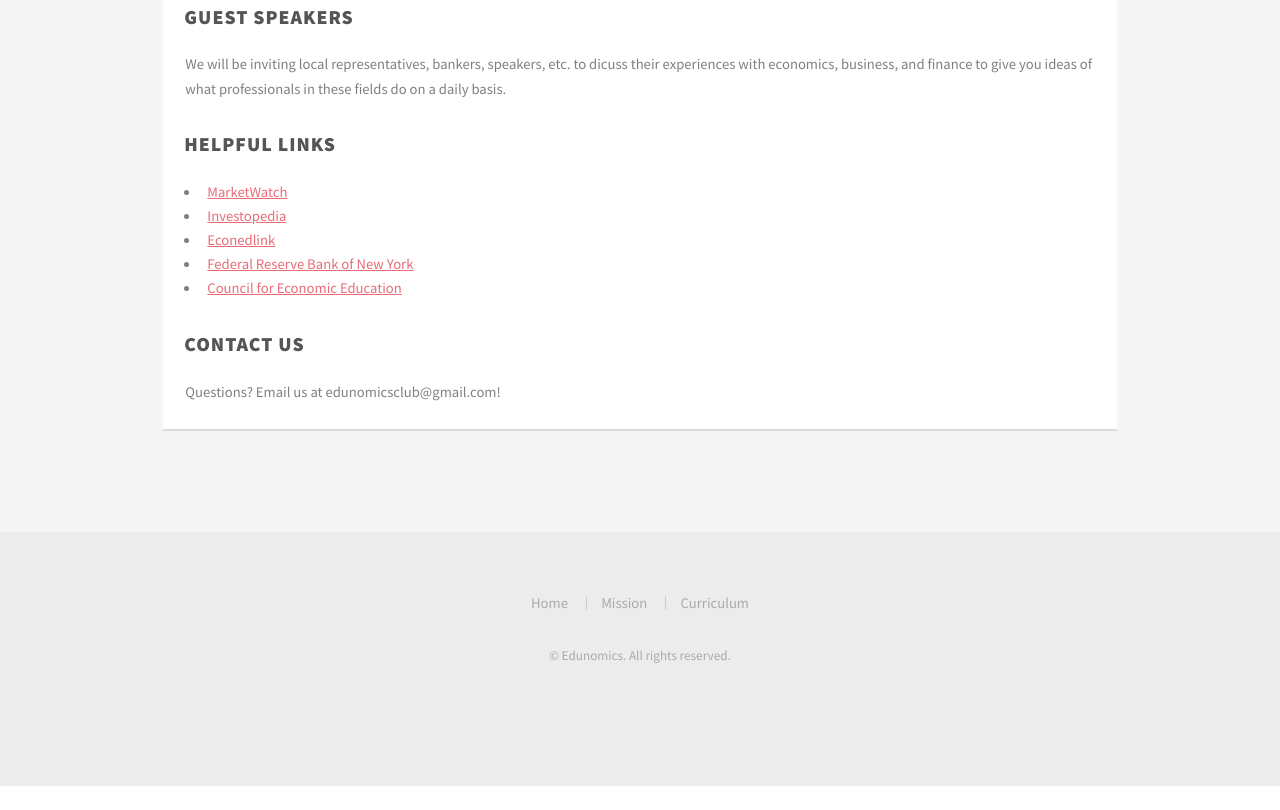
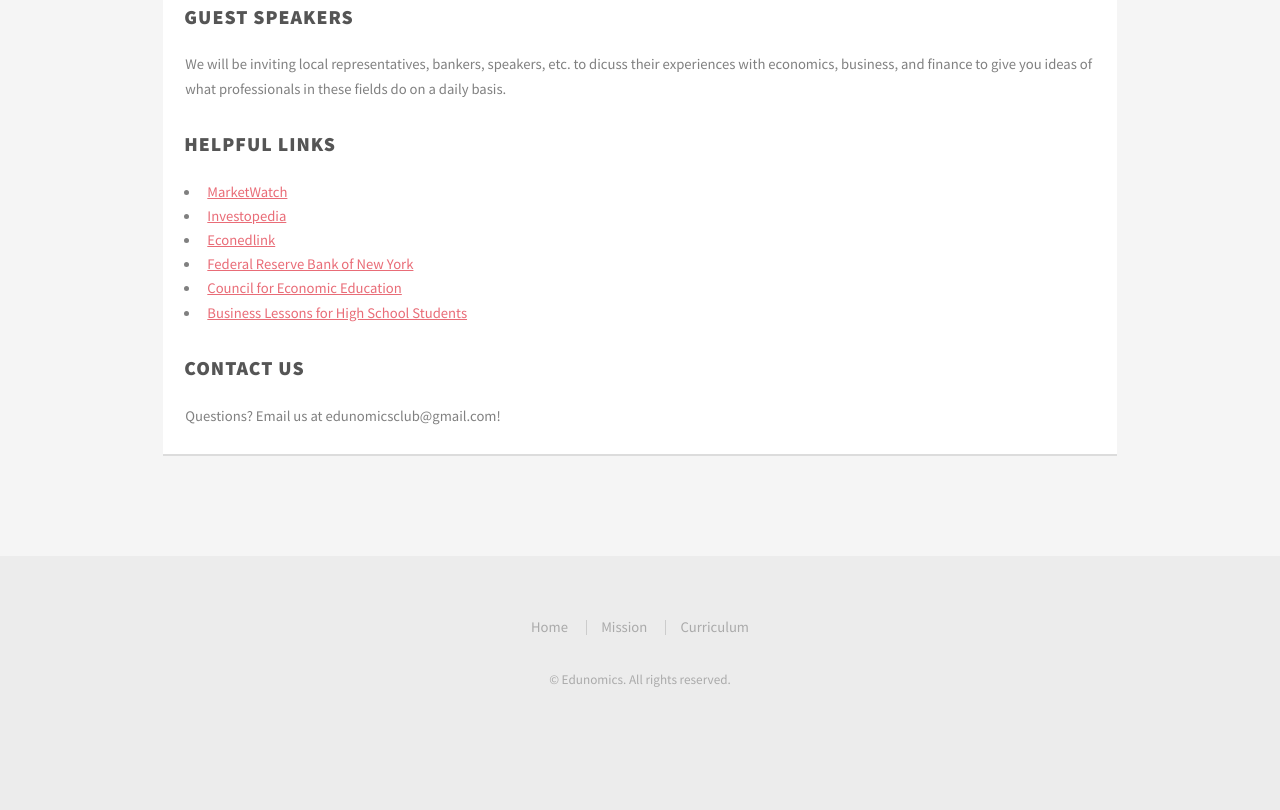
Before and after one commit to Edu-nomics/edu-nomics.github.io, a plain HTML site: page mission.html in a window 1280 px wide. Shown: the part 1215-2025 px from the top of the page. Before the commit the page ends 2001 px from the top, so only its background shows below. Drawn offline with Linux system fonts and the light colour scheme.

Commit message:
new link

```diff
--- a/mission.html
+++ b/mission.html
@@ -86,6 +86,7 @@
 								<li><a href="http://www.econedlink.org/">Econedlink</a></li>
 								<li><a href="http://www.newyorkfed.org/outreach-and-education/grades-k-12/">Federal Reserve Bank of New York</a></li>
 								<li><a href="http://www.councilforeconed.org/">Council for Economic Education</a></li>
+								<li><a href="http://gatewaycfs.com/library/business-lessons-high-school.php">Business Lessons for High School Students</a></li>
 							</ul>
 
 							<h3>Contact Us</h3>
```
